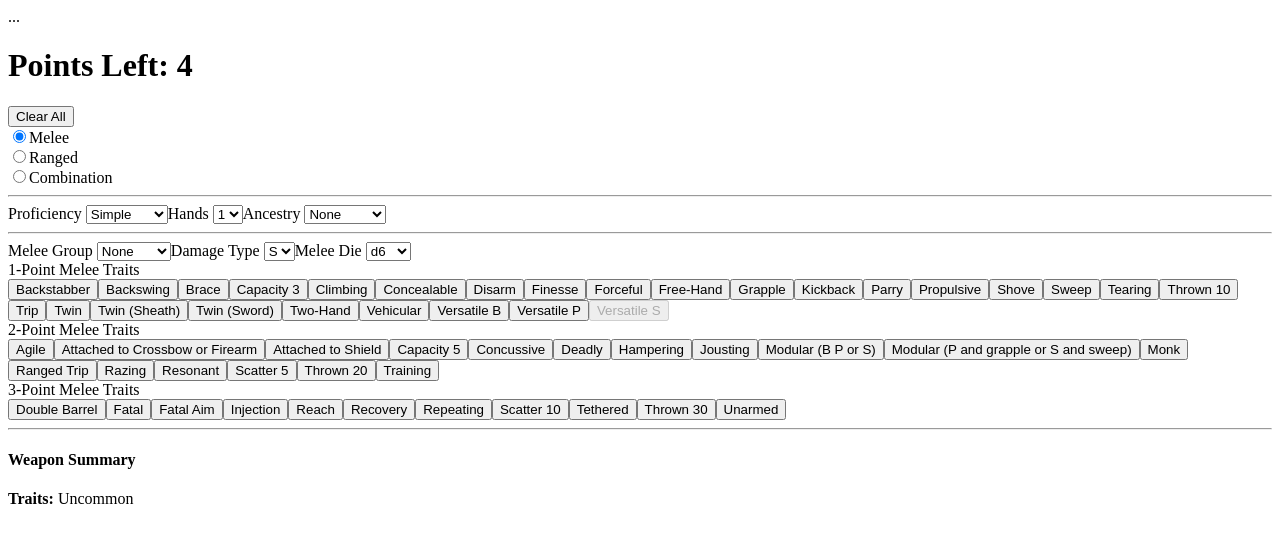
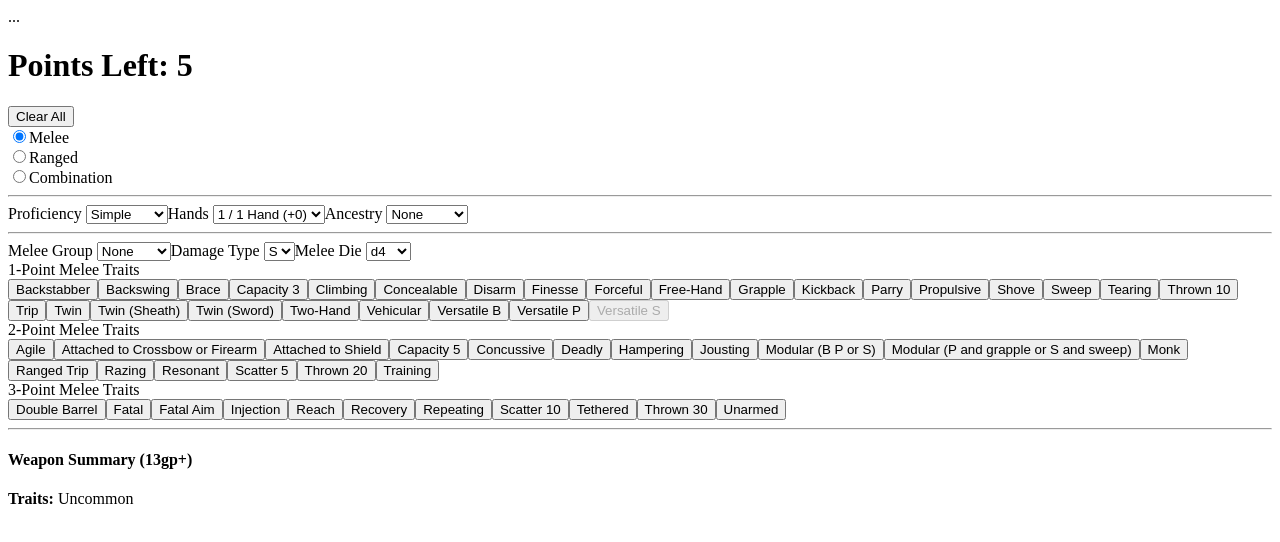
Before and after one commit to aegorsuch/PF2E-Weapon-Builder, a Vue app: page / in a window 1280 px wide. Shown: the top 542 px of the page. Built offline with nearby package versions, Linux system fonts and the light colour scheme.

Commit message:
implemented base totals

```diff
--- a/src/App.vue
+++ b/src/App.vue
@@ -37,9 +37,10 @@
         </label>
         <label class="me-2 mb-2">Hands
           <select class="form-select" v-model="adjustements.hands">
-            <option :value="0">1</option>
-            <option v-if="range === 'ranged'" :value="1">1+</option>
-            <option :value="isCombo ? 8 : 6">2</option>
+            <option :value="0">1 / 1 Hand (+0)</option>
+            <option v-if="isCombo" :value="7">1+ / 2 Hands (+7)</option>
+            <option v-if="range === 'ranged'" :value="1">1+ Hand (+1)</option>
+            <option :value="isCombo ? 8 : 6">{{ isCombo ? '2 / 2 Hands (+8)' : '2 Hands (+6)' }}</option>
           </select>
         </label>
         <label class="me-2 mb-2">Ancestry
@@ -55,7 +56,6 @@
       <div class="row">
         <div v-if="range !== 'ranged'" :class="isCombo ? 'col-md-6 border-end' : 'col-12'">
           <h3 v-if="isCombo" class="text-primary mb-3">Melee Form</h3>
-
           <div class="d-flex flex-wrap gap-3 mb-3">
             <label class="flex-grow-1">Melee Group
               <select class="form-select" v-model="meleeForm.group">
@@ -80,7 +80,6 @@
               </select>
             </label>
           </div>
-
           <div v-for="(traitList, pointKey) in traitCategories" :key="'m'+pointKey" class="mb-3">
             <label class="fw-bold small">{{ formatPointLabel(pointKey) }} Melee Traits</label>
             <div class="d-flex flex-wrap gap-2 mt-1">
@@ -97,7 +96,6 @@
 
         <div v-if="range !== 'melee'" :class="isCombo ? 'col-md-6' : 'col-12'">
           <h3 v-if="isCombo" class="text-success mb-3">Ranged Form</h3>
-
           <div class="d-flex flex-wrap gap-3 mb-3">
             <label class="flex-grow-1">Ranged Group
               <select class="form-select" v-model="rangedForm.group">
@@ -122,7 +120,6 @@
               </select>
             </label>
           </div>
-
           <div class="d-flex flex-wrap gap-2 mb-3">
             <label class="small">Reload
               <select class="form-select form-select-sm" v-model="rangedForm.reload">
@@ -148,7 +145,6 @@
               </select>
             </label>
           </div>
-
           <div v-for="(traitList, pointKey) in traitCategories" :key="'r'+pointKey" class="mb-3">
             <label class="fw-bold small">{{ formatPointLabel(pointKey) }} Ranged Traits</label>
             <div class="d-flex flex-wrap gap-2 mt-1">
@@ -164,17 +160,13 @@
         </div>
       </div>
     </form>
-
     <hr />
-
     <div class="mt-4 p-3 bg-light rounded border shadow-sm">
-      <h4>Weapon Summary</h4>
-
+      <h4>Weapon Summary (13gp+)</h4>
       <div v-if="range !== 'ranged'" class="mb-2">
         <strong class="text-primary">{{ isCombo ? 'Melee Form:' : 'Traits:' }}</strong>
         {{ getFormTraits(meleeForm, false).join(', ') }}
       </div>
-
       <div v-if="range !== 'melee'">
         <strong class="text-success">{{ isCombo ? 'Ranged Form:' : 'Traits:' }}</strong>
         {{ getFormTraits(rangedForm, true).join(', ') }}
@@ -210,8 +202,8 @@ export default {
       range: 'melee',
       selectedAncestry: '',
       adjustements: { proficiency: 0, hands: 0 },
-      meleeForm: { group: '', die: 0, damageType: 'S', traits: { onePoint: [], twoPoint: [], threePoint: [] } },
-      rangedForm: { group: '', die: 0, damageType: 'P', reload: 0, volley: 0, range: 4, traits: { onePoint: [], twoPoint: [], threePoint: [] } },
+      meleeForm: { group: '', die: 3, damageType: 'S', traits: { onePoint: [], twoPoint: [], threePoint: [] } },
+      rangedForm: { group: '', die: 3, damageType: 'P', reload: 0, volley: 0, range: 4, traits: { onePoint: [], twoPoint: [], threePoint: [] } },
       meleeGroups: ['Axe','Brawling','Club','Dart','Flail','Knife','Hammer','Pick','Polearm','Shield','Spear','Sword'],
       rangedGroups: ['Bow', 'Crossbow', 'Dart', 'Sling', 'Firearm'],
       ancestries: ['Dwarf', 'Elf', 'Gnome', 'Goblin', 'Halfling', 'Jotunborn', 'Orc', 'Tengu'],
@@ -225,18 +217,18 @@ export default {
   computed: {
     isCombo() { return this.range === 'combination'; },
     total() {
-      let points = this.isCombo ? 3 : 4;
-      points += this.adjustements.proficiency;
-      points += this.adjustements.hands;
+      // Combination weapons start with 3 base WP per guide
+      let points = this.isCombo ? 4 : 5; // +1 added for 13gp+ price
+      points += this.adjustements.proficiency; // Scale Martial/Advanced higher for combos
+      points += this.adjustements.hands; // +7 or +8 for combos
       if (this.rangedForm.group === 'Firearm') points += 1;
-
       if (this.range !== 'ranged') {
-        points += this.meleeForm.die;
+        points += (this.meleeForm.die - 3);
         points -= this.calcTraitPoints(this.meleeForm.traits);
-        if (this.isCombo) points -= 3;
+        if (this.isCombo) points -= 3; // Critical Fusion cost
       }
       if (this.range !== 'melee') {
-        points += this.rangedForm.die;
+        points += (this.rangedForm.die - 3);
         points -= 3;
         points += this.rangedForm.reload;
         points += this.rangedForm.volley;
@@ -253,7 +245,6 @@ export default {
       const stepUp = { 'd4': 'd6', 'd6': 'd8', 'd8': 'd10', 'd10': 'd12', 'd12': 'd12' };
       const tDie = traitDieMap[form.die] || 'd12';
       const hasDouble = form.traits.threePoint.includes('Double Barrel');
-
       Object.keys(form.traits).forEach(key => {
         form.traits[key].forEach(t => {
           let label = t;
@@ -265,12 +256,10 @@ export default {
           if (!list.includes(label)) list.push(label);
         });
       });
-
       if (this.isCombo) {
         if (!list.includes('Combination')) list.push('Combination');
         if (!isRangedForm && !list.includes('Critical Fusion')) list.push('Critical Fusion');
       }
-
       if (isRangedForm && form.volley === 3) list.push('Volley 30');
       if (this.selectedAncestry) list.push(this.selectedAncestry);
       return list.sort();
@@ -282,7 +271,6 @@ export default {
       if (traitName === 'Versatile B' && baseDamage === 'B') return false;
       if (traitName === 'Versatile P' && baseDamage === 'P') return false;
       if (traitName === 'Versatile S' && baseDamage === 'S') return false;
-
       if (!group) return true;
       const allowed = groupTraitWhitelist[group];
       return allowed ? allowed.some(a => traitName.toLowerCase().includes(a.toLowerCase())) : true;
@@ -309,8 +297,8 @@ export default {
       this.range = 'melee';
       this.selectedAncestry = '';
       this.adjustements = { proficiency: 0, hands: 0 };
-      this.meleeForm = { group: '', die: 0, damageType: 'S', traits: { onePoint: [], twoPoint: [], threePoint: [] } };
-      this.rangedForm = { group: '', die: 0, damageType: 'P', reload: 0, volley: 0, range: 4, traits: { onePoint: [], twoPoint: [], threePoint: [] } };
+      this.meleeForm = { group: '', die: 3, damageType: 'S', traits: { onePoint: [], twoPoint: [], threePoint: [] } };
+      this.rangedForm = { group: '', die: 3, damageType: 'P', reload: 0, volley: 0, range: 4, traits: { onePoint: [], twoPoint: [], threePoint: [] } };
     }
   }
 };
```
